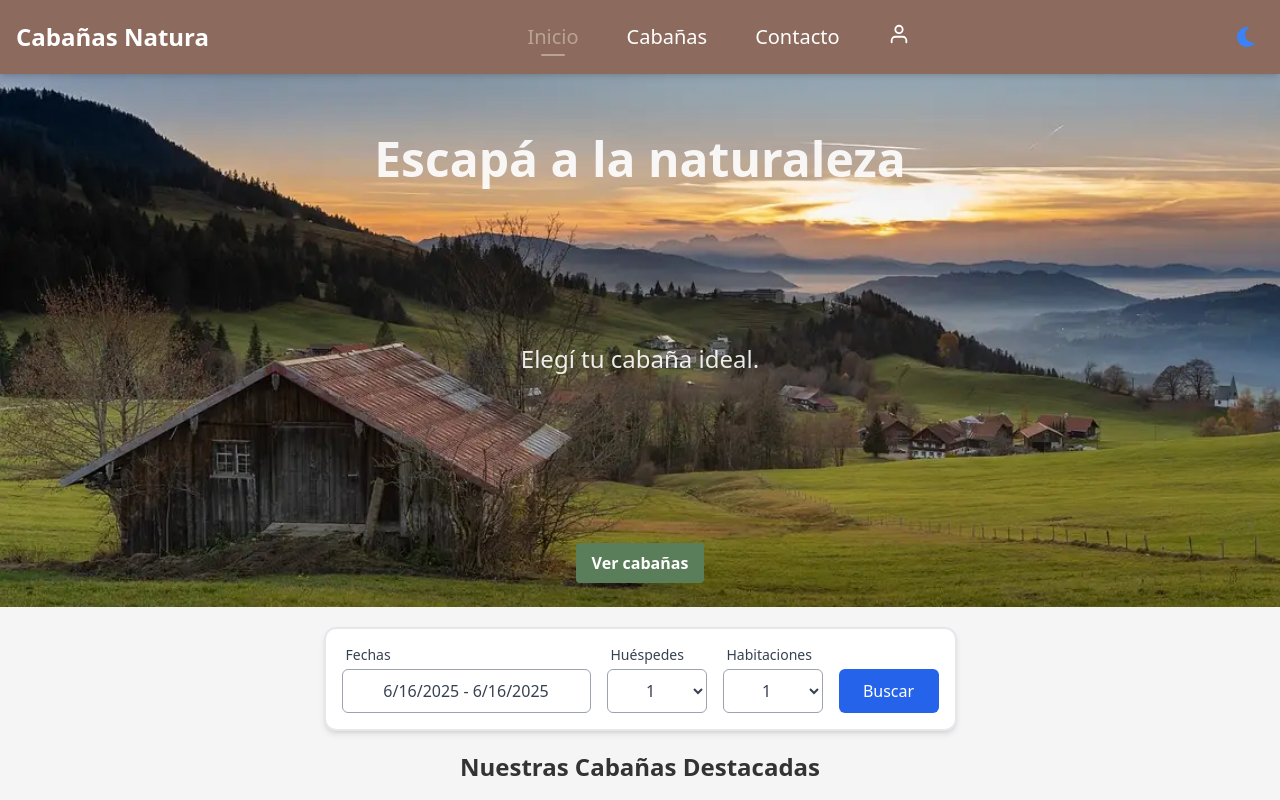
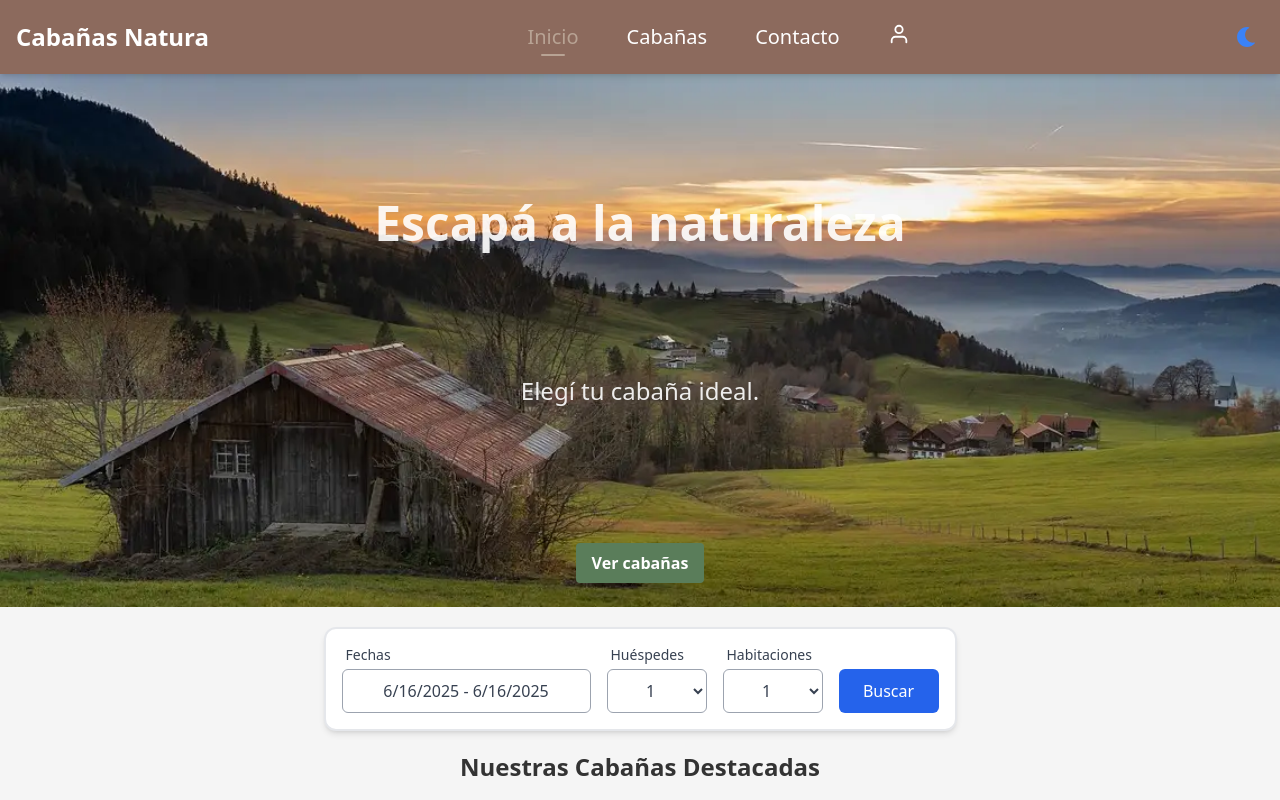
Before and after one commit to OLuciani/cabin-rentals-frontend, a Next.js app: page / in a window 1280 px wide. Built offline with nearby package versions, Linux system fonts and the light colour scheme; no server answers.

Commit message:
feat(ui): ajustar textos en src/app/page.tsx

```diff
--- a/src/app/page.tsx
+++ b/src/app/page.tsx
@@ -35,7 +35,7 @@ export default function Home() {
         </div>
 
         <div className="absolute inset-0 bg-opacity-40 flex flex-col items-center justify-end pb-64 md:pb-6 lg:pb-6 ">
-          <div className="text-center text-white/90 flex flex-col items-center justify-center md:gap-36   ">
+          <div className="text-center text-white/90 flex flex-col items-center justify-center md:gap-28 xxxl:gap-36  ">
             <h2 className="text-3xl sm:text-4xl md:text-5xl font-semibold mb-4">
               Escapá a la naturaleza
             </h2>
```
